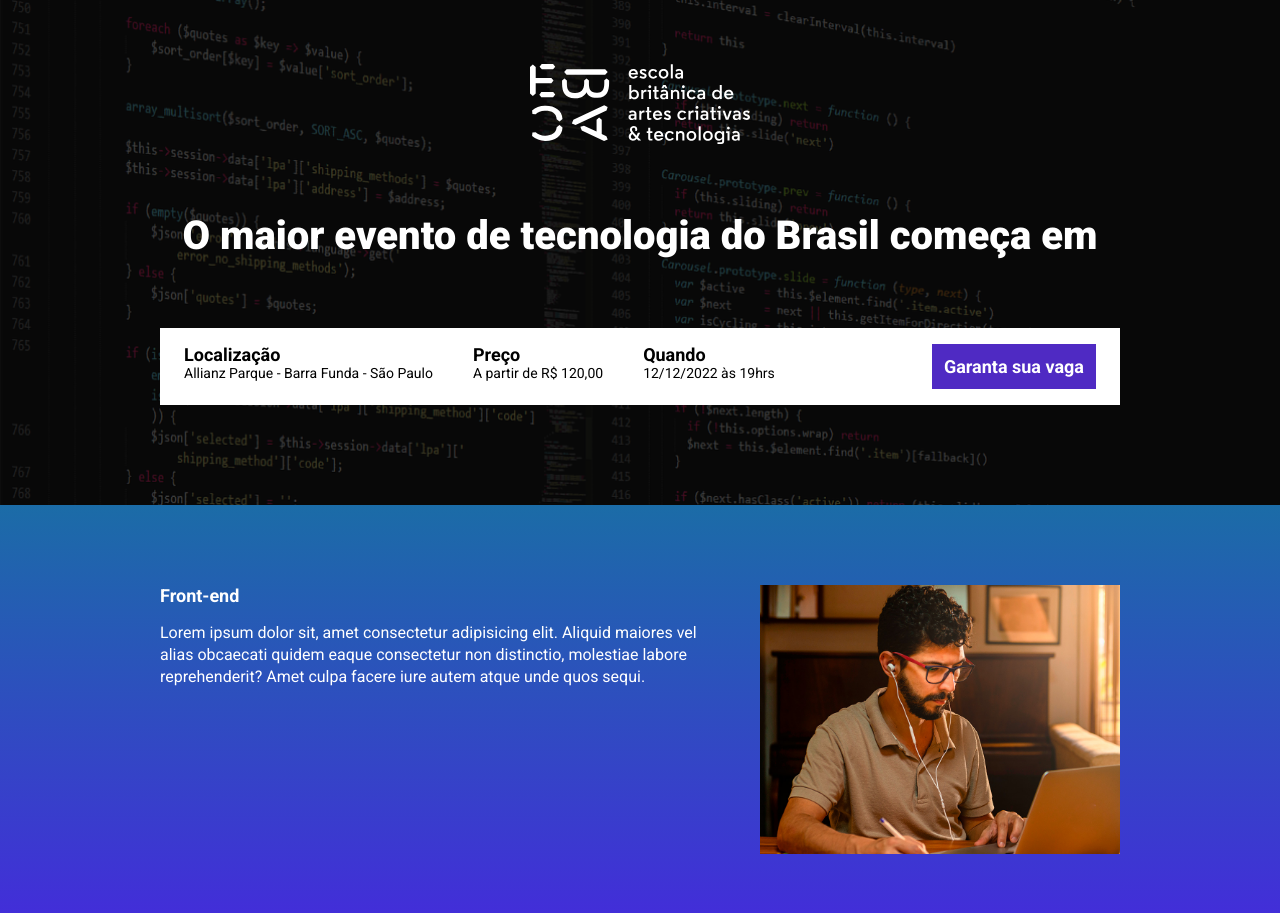
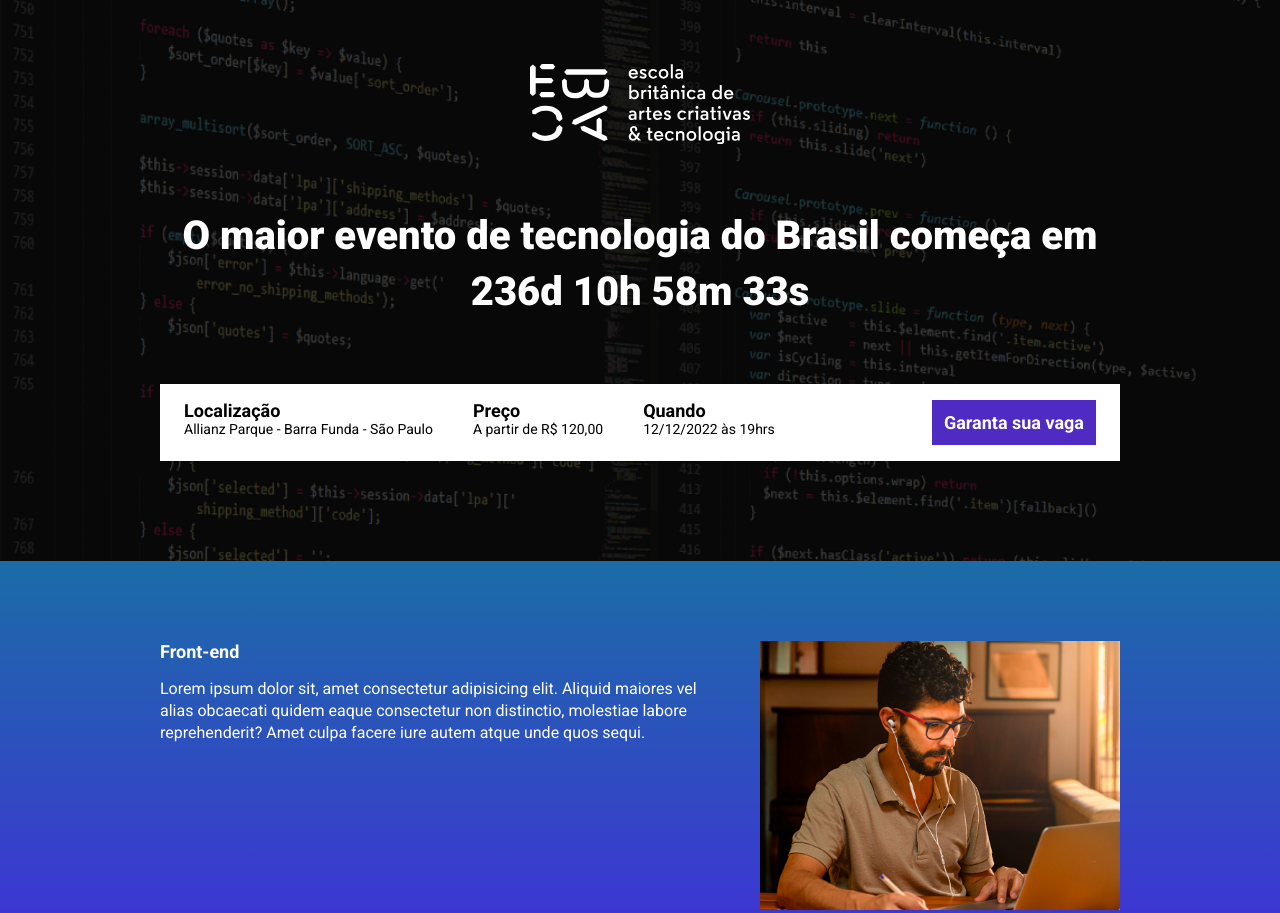
Before and after one commit to stn8m0n/ebac_tech_talks, a website built with Parcel: page src/index.html in a window 1280 px wide. Shown: the top 913 px of the page. Built offline with nearby package versions, Linux system fonts and the light colour scheme.

Commit message:
data jScript

```diff
--- a/src/index.html
+++ b/src/index.html
@@ -15,7 +15,7 @@
         <div class="container">
             <img class="hero__logo" src="./images/ebac_logo.svg" alt="EBAC">
             <p class="hero__text">
-                O maior evento de tecnologia do Brasil começa em <span id="contador"></span>
+                O maior evento de tecnologia do Brasil começa em <span id="contador">heim...</span>
             </p>
             <div class="infos-bar">
                 <ul class="infos-bar__infos">
--- a/src/scripts/main.js
+++ b/src/scripts/main.js
@@ -1 +1,28 @@
 AOS.init();
+
+const dataDoEvento = new Date("Dec 12, 2024 19:00:00");
+const timeStampDoEvento = dataDoEvento.getTime();
+
+const contaAsHoras = setInterval(function() {
+    const agora = new Date();
+    const timeStampAtual = agora.getTime(); //pra saber que tempo(hora é agora).
+
+    const distanciaAteOEvento = timeStampDoEvento - timeStampAtual; //calculo pra saber o intervalos entre a data do evendo e o evento.
+
+    const diaEmMs = 1000 * 60 * 60 * 24; //variável relação a conta transformando dias em ms
+    const horaEmMs = 1000 * 60 * 60; //variável relação a conta transformando horas em ms
+    const minutoEmMs = 1000 * 60; //variável relação a conta transformando min em ms
+
+    const diasAteOEvento = Math.floor(distanciaAteOEvento / diaEmMs); //calculo de dias até o evento.
+    const horasAteOEvento = Math.floor((distanciaAteOEvento % diaEmMs) / horaEmMs); //calculo de horas até o evento.
+    const minutosAteOEvento = Math.floor((distanciaAteOEvento % horaEmMs) / minutoEmMs); //calculo de min até o evento.
+    const segundosAteOEvento = Math.floor((distanciaAteOEvento % minutoEmMs) / 1000); //calculo de segundos até o evento.
+
+    document.getElementById('contador').innerHTML = `${diasAteOEvento}d ${horasAteOEvento}h ${minutosAteOEvento}m ${segundosAteOEvento}s`; /*pegar a variável no
+    html enviadar o dados e a formatação que será apresentado.*/
+
+    if (distanciaAteOEvento < 0) {
+        clearInterval(contaAsHoras);
+        document.getElementById('contador').innerHTML = 'Evento expirado';
+    }
+}, 1000);
```
